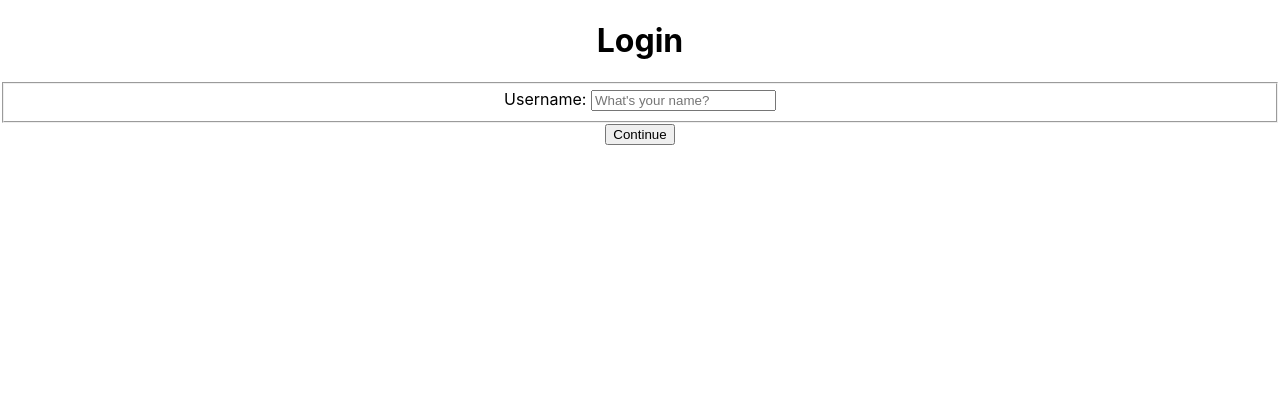
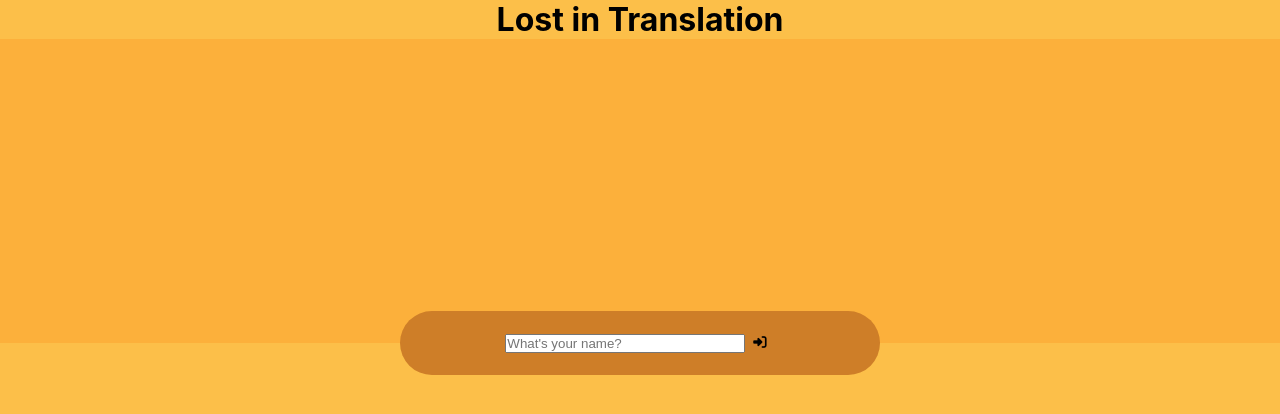
Before and after one commit to Xarunah/Sign-Language-Translator, a React (Create React App) app: page / in a window 1280 px wide. Shown: the top 414 px of the page. Built offline with nearby package versions, Linux system fonts and the light colour scheme; no server answers.

Commit message:
Login and translation styling

```diff
--- a/public/index.html
+++ b/public/index.html
@@ -39,5 +39,6 @@
       To begin the development, run `npm start` or `yarn start`.
       To create a production bundle, use `npm run build` or `yarn build`.
     -->
+    <script src="https://kit.fontawesome.com/f4532500a6.js" crossorigin="anonymous"></script>
   </body>
 </html>
--- a/src/components/Login/LoginForm.jsx
+++ b/src/components/Login/LoginForm.jsx
@@ -5,6 +5,8 @@ import {storageSave} from '../../Storage/storage';
 import {useNavigate} from "react-router-dom";
 import { useUser } from '../../context/UserContext';
 import { STORAGE_KEY_USER } from '../../const/storageKeys';
+import "../../styling/loginStyling.css";
+
 
 const usernameConfig = {
     required: true, minLength: 5
@@ -59,16 +61,19 @@ const LoginForm = () => {
 
     return (
         <>
+        <div className='box-login'>
         <form onSubmit={handleSubmit(onSubmit)}>
-            <fieldset>
-                <label htmlFor='username'>Username: </label>
-                <input type="text" placeholder="What's your name?" {...register("username", usernameConfig)} />
+            <div className='username-input' >
+                {/* <label htmlFor='username'>Username: </label> */}
+                <input className='input-box' type="text" placeholder="What's your name?" {...register("username", usernameConfig)} />
+                <button className='login-button' type="submit" disabled={loading}><i className="fa-solid fa-right-to-bracket"></i></button>
+                {loading && <p>Logging in...</p>}
+                {apiError && <p>{apiError}</p>}
                 {errorMessage}
-            </fieldset>
-            <button type="submit" disabled={loading}>Continue</button>
-            {loading && <p>Logging in...</p>}
-            {apiError && <p>{apiError}</p>}
+            </div>
+
         </form>
+        </div>
         </>
     );
 };
--- a/src/components/Translation/TranslationForm.jsx
+++ b/src/components/Translation/TranslationForm.jsx
@@ -41,11 +41,14 @@ const TranslateForm = () => {
     }
 
     return (
-        <div>
+        <div className="box-translation">
+            <div className='translation-input'>
             <input type="text" onChange={handleChange} placeholder="What should I translate?" />
-            <button onClick={handleButtonClick}>Translate!</button>
-            {images}
+            <button className='translation-button' onClick={handleButtonClick}>Translate!</button>
+            <div className="translation-img">{images}</div>
         </div>
+        </div>
+
     )
 }
 
--- /dev/null
+++ b/src/styling/loginStyling.css
@@ -0,0 +1,50 @@
+* {
+    margin: 0;
+    padding: 0;
+    box-sizing: border-box;
+}
+
+body {
+    background-color: #FCBF49;
+}
+
+.login-header {
+    text-align: center;
+}
+
+.box-login {
+    display: grid;
+    height: 19rem;
+    background-color: #fd932159;
+}
+
+.input-box {
+    width: 15rem;
+}
+
+.login-button {
+    background-color: transparent;
+    display: flex;
+    position: relative;
+    justify-content: center;
+    align-items: center;
+    border: none;
+    padding: 0.5rem;
+
+}
+
+.username-input {
+    background-color: #ce7e28;
+    display: flex;
+    justify-content: center;
+    align-items: center;
+    position: relative;
+    bottom: -17rem;
+    height: 4rem;
+    width: 30rem;
+    left: 50%;
+    transform: translate(-50%);
+    border-radius: 3rem;
+
+
+}
--- /dev/null
+++ b/src/styling/translationStyling.css
@@ -0,0 +1,50 @@
+* {
+    margin: 0;
+    padding: 0;
+    box-sizing: border-box;
+}
+
+body {
+    background-color: #FCBF49;
+}
+
+.translation-header {
+    text-align: center;
+}
+
+/* .translation-button {
+
+} */
+
+.translation-input {
+    background-color: #ce7e28;
+    display: flex;
+    justify-content: center;
+    align-items: center;
+    position: relative;
+    bottom: -17rem;
+    height: 4rem;
+    width: 30rem;
+    left: 50%;
+    transform: translate(-50%);
+    border-radius: 3rem;
+
+}
+
+.box-translation {
+    display: grid;
+    height: 19rem;
+    background-color: #fd932159;
+}
+
+.translation-img {
+    display: flex;
+    justify-content: center;
+    align-items: center;
+    position: absolute;
+    bottom: -12rem;
+    width: 30rem;
+    left: 50%;
+    transform: translate(-50%);
+    border-radius: 3rem;
+}
--- a/src/views/Login.jsx
+++ b/src/views/Login.jsx
@@ -3,7 +3,7 @@ import LoginForm from "../components/Login/LoginForm"
 const Login = () => {
     return(
         <>
-        <h1>Login</h1>
+        <h1 className="login-header">Lost in Translation</h1>
         <LoginForm />
         </>
     )
--- a/src/views/Translation.jsx
+++ b/src/views/Translation.jsx
@@ -1,10 +1,11 @@
 import withAuth from "../hoc/withAuth"
 import TranslationForm from "../components/Translation/TranslationForm"
+import "../../src/styling/translationStyling.css"
 
 const Translation = () => {
     return (
         <>
-        <h1>Translation</h1>
+        <h1 className="translation-header">Translation</h1>
         <TranslationForm/>
         </>
     )
```
Also changed, not shown: src/image/cat.png (added).
